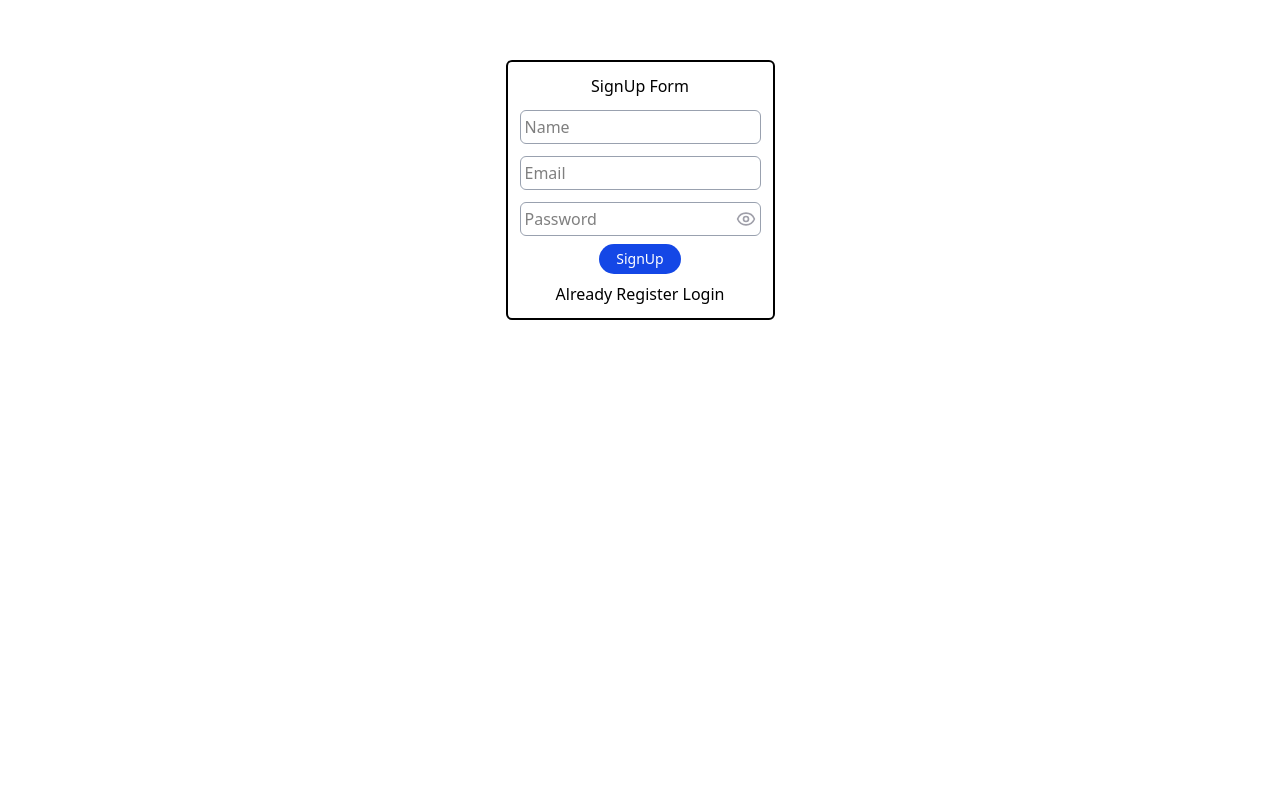
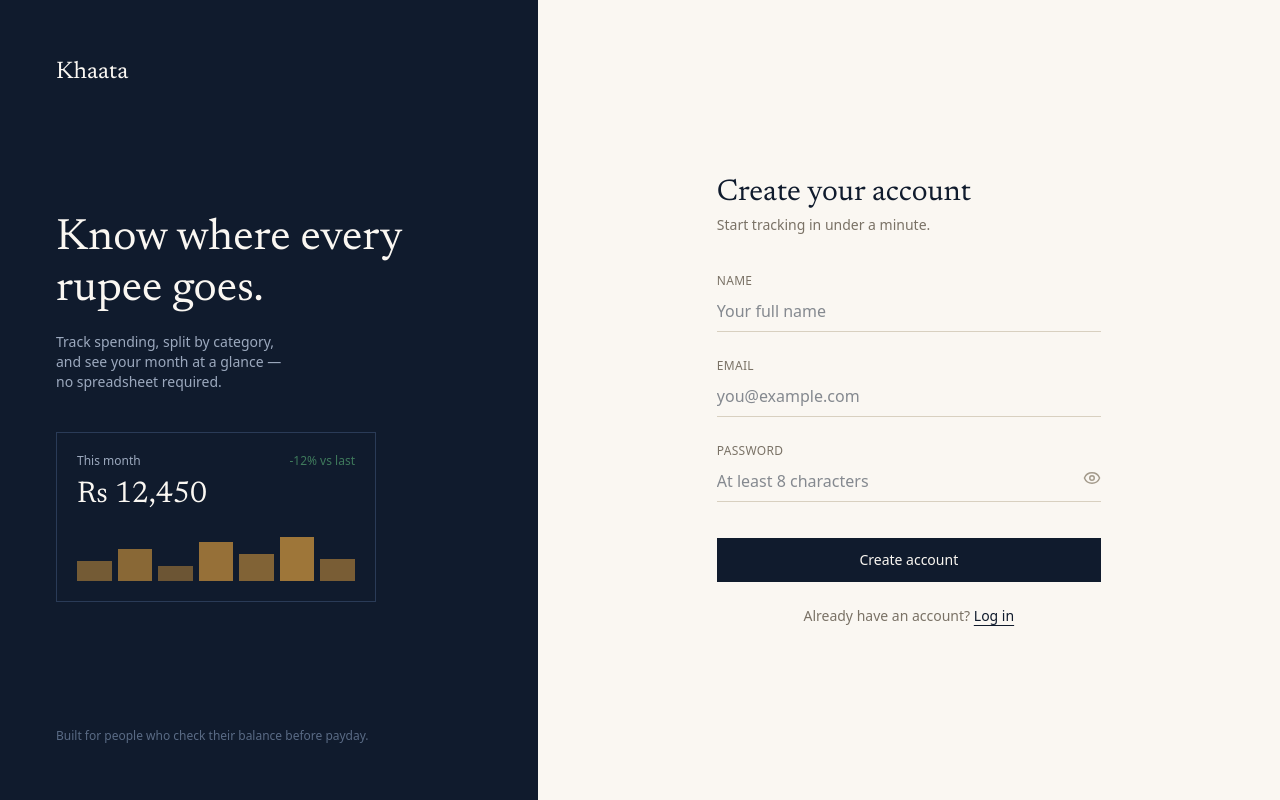
Before and after one commit to adrshsnr767-ui/Expences-Tracker, a Next.js app: page /auth/signup in a window 1280 px wide. Built offline with nearby package versions, Linux system fonts and the light colour scheme.

Commit message:
added design to signup and login form

```diff
--- a/src/app/auth/login/page.tsx
+++ b/src/app/auth/login/page.tsx
@@ -9,6 +9,13 @@ import Link from "next/link";
 import { toast } from "sonner";
 import { useState } from "react";
 import { Eye, EyeClosed } from "lucide-react";
+import { Newsreader } from "next/font/google";
+
+const newsreader = Newsreader({
+    subsets: ["latin"],
+    weight: ["400", "500"],
+    style: ["normal", "italic"],
+});
 
 const loginSchema = z.object({
     email: z.string().email("Invalid email"),
@@ -54,64 +61,124 @@ export default function LoginPage() {
         );
 
     }
+
     return (
-        <form onSubmit={form.handleSubmit(onSubmit)}
-            className="max-w-lg mx-auto mt-15 rounded-md border-2 p-3 ">
-            <p className=" text-center mb-3">login Form</p>
-            <div className=" flex flex-col gap-3">
-                <div className="border rounded-md border-gray-400">
+        <div className="min-h-screen flex bg-[#FAF7F2]">
+
+            {/* Left: brand / ledger panel — hidden on mobile, shown as strip below */}
+            <div className="hidden md:flex md:w-[42%] bg-[#101B2D] flex-col justify-between p-10 lg:p-14">
+                <div className={`${newsreader.className} text-[#FAF7F2] text-2xl italic`}>
+                    Khaata
+                </div>
+
+                <div>
+                    <h1 className={`${newsreader.className} text-[#FAF7F2] text-4xl lg:text-[2.75rem] leading-[1.15] font-normal`}>
+                        Welcome back
+                        <br />
+                        to your ledger.
+                    </h1>
+                    <p className="text-[#9CA9BE] text-sm mt-4 max-w-[30ch]">
+                        Pick up right where you left off — your categories, your history, your month.
+                    </p>
+
+                    <div className="mt-10 border border-[#2A3B57] p-5 max-w-xs">
+                        <div className="flex items-baseline justify-between">
+                            <span className="text-[#9CA9BE] text-xs">Since last login</span>
+                            <span className="text-[#B8863B] text-xs">14 new entries</span>
+                        </div>
+                        <div className="flex flex-col gap-2.5 mt-4">
+                            {[
+                                { label: "Groceries", amt: "Rs 2,340" },
+                                { label: "Transport", amt: "Rs 860" },
+                                { label: "Rent", amt: "Rs 8,000" },
+                            ].map((row) => (
+                                <div key={row.label} className="flex items-center justify-between text-sm">
+                                    <span className="text-[#C7CFDD]">{row.label}</span>
+                                    <span className={`${newsreader.className} text-[#FAF7F2]`}>{row.amt}</span>
+                                </div>
+                            ))}
+                        </div>
+                    </div>
+                </div>
+
+                <p className="text-[#5A6B85] text-xs">
+                    Built for people who check their balance before payday.
+                </p>
+            </div>
+
+            {/* Mobile-only compact header */}
+            <div className="md:hidden fixed top-0 inset-x-0 bg-[#101B2D] px-6 py-4 z-10">
+                <span className={`${newsreader.className} text-[#FAF7F2] text-xl italic`}>Khaata</span>
+            </div>
+
+            {/* Right: form */}
+            <div className="flex-1 flex items-center justify-center px-6 pt-20 pb-10 md:pt-10">
+                <form onSubmit={form.handleSubmit(onSubmit)} className="w-full max-w-sm">
+
+                    <h2 className={`${newsreader.className} text-[#101B2D] text-3xl mb-1`}>
+                        Log in
+                    </h2>
+                    <p className="text-[#7A7266] text-sm mb-8">
+                        Enter your details to continue.
+                    </p>
+
+                    <div className="flex flex-col gap-5">
+
+                        <div>
+                            <label className="text-xs text-[#7A7266] uppercase tracking-wide">Email</label>
                             <input
-                        className="p-1 outline-none w-full"
+                                className="w-full bg-transparent border-b border-[#D8D0C0] focus:border-[#101B2D] outline-none py-2 text-[#101B2D] transition-colors"
                                 type="email"
-                        placeholder="Email"
+                                placeholder="you@example.com"
                                 {...form.register("email")}
                             />
-
-
-                </div>
                             {form.formState.errors.email && (
-                    <p className="text-red-500 text-xs mt-1">
+                                <p className="text-[#B34747] text-xs mt-1">
                                     {form.formState.errors.email.message}
                                 </p>
                             )}
-                <div className="border rounded-md border-gray-400 relative" >
+                        </div>
+
+                        <div>
+                            <label className="text-xs text-[#7A7266] uppercase tracking-wide">Password</label>
+                            <div className="relative">
                                 <input
-                        className="p-1 outline-none w-full"
+                                    className="w-full bg-transparent border-b border-[#D8D0C0] focus:border-[#101B2D] outline-none py-2 pr-8 text-[#101B2D] transition-colors"
                                     type={showPassword ? "text" : "password"}
-                        placeholder="Password"
+                                    placeholder="At least 8 characters"
                                     {...form.register("password")}
-
                                 />
                                 <button
                                     type="button"
                                     onClick={() => setShowPassword(!showPassword)}
-                        className="absolute right-1 top-1.5 text-zinc-400 "
+                                    className="absolute right-0 top-2 text-[#A39A8B] hover:text-[#101B2D] transition-colors"
                                 >
-                        {showPassword ? <EyeClosed size={20} /> : <Eye size={20} />}
+                                    {showPassword ? <EyeClosed size={18} /> : <Eye size={18} />}
                                 </button>
                             </div>
-
                             {form.formState.errors.password && (
-                    <p className="text-red-500 text-xs mt-1">
+                                <p className="text-[#B34747] text-xs mt-1">
                                     {form.formState.errors.password.message}
                                 </p>
                             )}
                         </div>
+                    </div>
 
-
-            <button type="submit"
-                className=" block mx-auto mt-2 text-white bg-[#1447E6] box-border border border-transparent
-                hover:bg-[#155DFB] font-medium leading-5 text-sm px-4 py-1
-                rounded-full duration-300 ">
-                Login
+                    <button
+                        type="submit"
+                        className="w-full mt-9 bg-[#101B2D] text-[#FAF7F2] text-sm font-medium py-3 hover:bg-[#1C2E4A] transition-colors"
+                    >
+                        Log in
                     </button>
 
-            <Link
-                href="/auth/signup"
-                className="block text-center mt-2 text-black ">
-                New Member SignUp
+                    <p className="text-center text-sm text-[#7A7266] mt-6">
+                        New here?{" "}
+                        <Link href="/auth/signup" className="text-[#101B2D] underline underline-offset-4">
+                            Create an account
                         </Link>
-
+                    </p>
                 </form>
+            </div>
+        </div>
     );
 }
--- a/src/app/auth/signup/page.tsx
+++ b/src/app/auth/signup/page.tsx
@@ -7,6 +7,13 @@ import { useRouter } from "next/navigation";
 import Link from "next/link";
 import { useState } from "react";
 import { Eye, EyeClosed } from "lucide-react";
+import { Newsreader } from "next/font/google";
+
+const newsreader = Newsreader({
+    subsets: ["latin"],
+    weight: ["400", "500"],
+    style: ["normal", "italic"],
+});
 
 const SiginUpSchema = z.object({
     name: z.string().min(2, "name must be at least two characters"),
@@ -39,70 +46,141 @@ export default function SignUpPage() {
         }
 
         console.log(result);
+    }
 
+    return (
+        <div className="min-h-screen flex bg-[#FAF7F2]">
 
-    }
-    return (
-        <form onSubmit={form.handleSubmit(onSubmit)}
-            className="max-w-lg mx-auto mt-15 rounded-md border-2 p-3 ">
-            <p className=" text-center mb-3">SignUp Form</p>
-            <div className=" flex flex-col gap-3">
+            {/* Left: brand / ledger panel — hidden on mobile, shown as strip below */}
+            <div className="hidden md:flex md:w-[42%] bg-[#101B2D] flex-col justify-between p-10 lg:p-14">
+                <div className={`${newsreader.className} text-[#FAF7F2] text-2xl italic`}>
+                    Khaata
+                </div>
 
-                <div className="border rounded-md border-gray-400">
+                <div>
+                    <h1 className={`${newsreader.className} text-[#FAF7F2] text-4xl lg:text-[2.75rem] leading-[1.15] font-normal`}>
+                        Know where every
+                        <br />
+                        rupee goes.
+                    </h1>
+                    <p className="text-[#9CA9BE] text-sm mt-4 max-w-[30ch]">
+                        Track spending, split by category, and see your month at a glance — no spreadsheet required.
+                    </p>
+
+                    {/* mock stat card, grounded in actual expense-tracker content */}
+                    <div className="mt-10 border border-[#2A3B57] p-5 max-w-xs">
+                        <div className="flex items-baseline justify-between">
+                            <span className="text-[#9CA9BE] text-xs">This month</span>
+                            <span className="text-[#3F7A5C] text-xs">-12% vs last</span>
+                        </div>
+                        <div className={`${newsreader.className} text-[#FAF7F2] text-3xl mt-2`}>
+                            Rs 12,450
+                        </div>
+                        <div className="flex items-end gap-1.5 mt-5 h-12">
+                            {[40, 65, 30, 80, 55, 90, 45].map((h, i) => (
+                                <div
+                                    key={i}
+                                    className="flex-1 bg-[#B8863B]"
+                                    style={{ height: `${h}%`, opacity: 0.4 + (h / 200) }}
+                                />
+                            ))}
+                        </div>
+                    </div>
+                </div>
+
+                <p className="text-[#5A6B85] text-xs">
+                    Built for people who check their balance before payday.
+                </p>
+            </div>
+
+            {/* Mobile-only compact header */}
+            <div className="md:hidden fixed top-0 inset-x-0 bg-[#101B2D] px-6 py-4 z-10">
+                <span className={`${newsreader.className} text-[#FAF7F2] text-xl italic`}>Khaata</span>
+            </div>
+
+            {/* Right: form */}
+            <div className="flex-1 flex items-center justify-center px-6 pt-20 pb-10 md:pt-10">
+                <form onSubmit={form.handleSubmit(onSubmit)} className="w-full max-w-sm">
+
+                    <h2 className={`${newsreader.className} text-[#101B2D] text-3xl mb-1`}>
+                        Create your account
+                    </h2>
+                    <p className="text-[#7A7266] text-sm mb-8">
+                        Start tracking in under a minute.
+                    </p>
+
+                    <div className="flex flex-col gap-5">
+
+                        <div>
+                            <label className="text-xs text-[#7A7266] uppercase tracking-wide">Name</label>
                             <input
-                        className="p-1"
-                        type="name"
-                        placeholder="Name"
+                                className="w-full bg-transparent border-b border-[#D8D0C0] focus:border-[#101B2D] outline-none py-2 text-[#101B2D] transition-colors"
+                                type="text"
+                                placeholder="Your full name"
                                 {...form.register("name")}
                             />
+                            {form.formState.errors.name && (
+                                <p className="text-[#B34747] text-xs mt-1">
+                                    {form.formState.errors.name.message}
+                                </p>
+                            )}
+                        </div>
 
-                </div>
-                <div className="border rounded-md border-gray-400">
+                        <div>
+                            <label className="text-xs text-[#7A7266] uppercase tracking-wide">Email</label>
                             <input
-                        className="p-1"
+                                className="w-full bg-transparent border-b border-[#D8D0C0] focus:border-[#101B2D] outline-none py-2 text-[#101B2D] transition-colors"
                                 type="email"
-                        placeholder="Email"
+                                placeholder="you@example.com"
                                 {...form.register("email")}
                             />
+                            {form.formState.errors.email && (
+                                <p className="text-[#B34747] text-xs mt-1">
+                                    {form.formState.errors.email.message}
+                                </p>
+                            )}
+                        </div>
 
-                </div>
-                <div className="border rounded-md border-gray-400 relative">
+                        <div>
+                            <label className="text-xs text-[#7A7266] uppercase tracking-wide">Password</label>
+                            <div className="relative">
                                 <input
-                        className="p-1"
+                                    className="w-full bg-transparent border-b border-[#D8D0C0] focus:border-[#101B2D] outline-none py-2 pr-8 text-[#101B2D] transition-colors"
                                     type={showPassword ? "text" : "password"}
-                        placeholder="Password"
+                                    placeholder="At least 8 characters"
                                     {...form.register("password")}
-
                                 />
                                 <button
                                     type="button"
                                     onClick={() => setShowPassword(!showPassword)}
-                        className="absolute right-1 top-1.5 text-zinc-400 "
+                                    className="absolute right-0 top-2 text-[#A39A8B] hover:text-[#101B2D] transition-colors"
                                 >
-                        {showPassword ? <EyeClosed size={20} /> : <Eye size={20} />}
+                                    {showPassword ? <EyeClosed size={18} /> : <Eye size={18} />}
                                 </button>
+                            </div>
                             {form.formState.errors.password && (
-                        <p className="text-red-500 text-xs mt-1">
+                                <p className="text-[#B34747] text-xs mt-1">
                                     {form.formState.errors.password.message}
                                 </p>
                             )}
                         </div>
-
-
                     </div>
 
-            <button type="submit" className="
-                block mx-auto mt-2 text-white bg-[#1447E6] box-border border border-transparent
-                hover:bg-[#155DFB] font-medium leading-5 text-sm px-4 py-1
-                rounded-full duration-300 ">
-                SignUp
+                    <button
+                        type="submit"
+                        className="w-full mt-9 bg-[#101B2D] text-[#FAF7F2] text-sm font-medium py-3 hover:bg-[#1C2E4A] transition-colors"
+                    >
+                        Create account
                     </button>
 
-            <Link
-                href="/auth/login"
-                className=" mt-2 text-black block text-center">
-                Already Register Login
+                    <p className="text-center text-sm text-[#7A7266] mt-6">
+                        Already have an account?{" "}
+                        <Link href="/auth/login" className="text-[#101B2D] underline underline-offset-4">
+                            Log in
                         </Link>
+                    </p>
                 </form>
+            </div>
+        </div>
     );
 }
```
Lines whose indentation alone changed are shown as unchanged.
